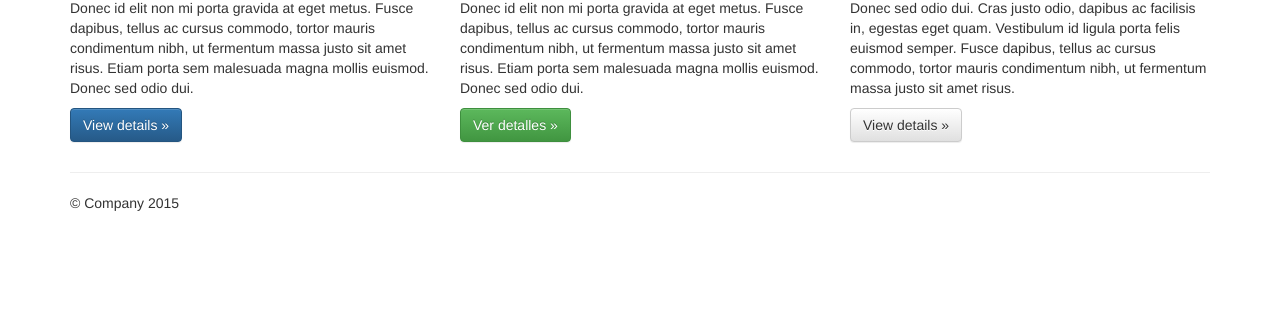
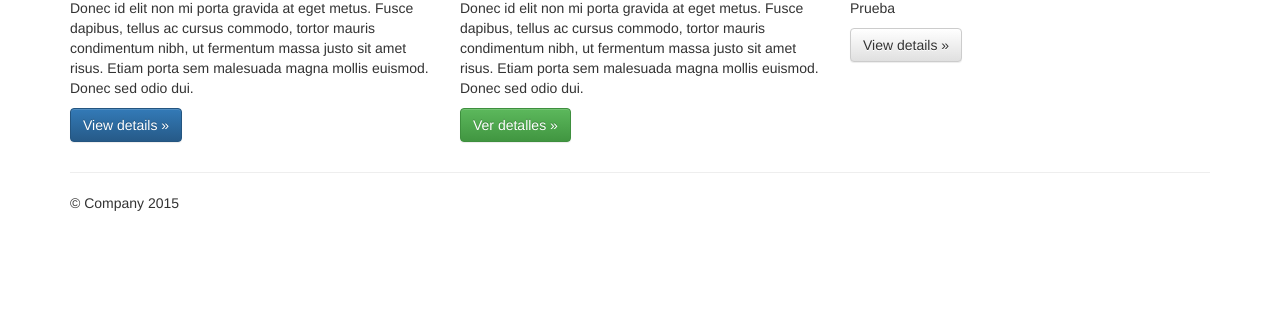
Before and after one commit to SuOtarola/CursoGit, a plain HTML site: page index.html in a window 1280 px wide. Shown: the part 476-800 px from the top of the page. Drawn offline with nearby package versions, Linux system fonts and the light colour scheme.

Commit message:
Se actualiza archivo index.html del template del proyecto. Se cambia texto tercer parrafo a prueba

```diff
--- a/index.html
+++ b/index.html
@@ -76,7 +76,7 @@
        </div>
         <div class="col-md-4">
           <h2>Heading</h2>
-          <p>Donec sed odio dui. Cras justo odio, dapibus ac facilisis in, egestas eget quam. Vestibulum id ligula porta felis euismod semper. Fusce dapibus, tellus ac cursus commodo, tortor mauris condimentum nibh, ut fermentum massa justo sit amet risus.</p>
+          <p>Prueba</p>
           <p><a class="btn btn-default" href="#" role="button">View details &raquo;</a></p>
         </div>
       </div>
```
